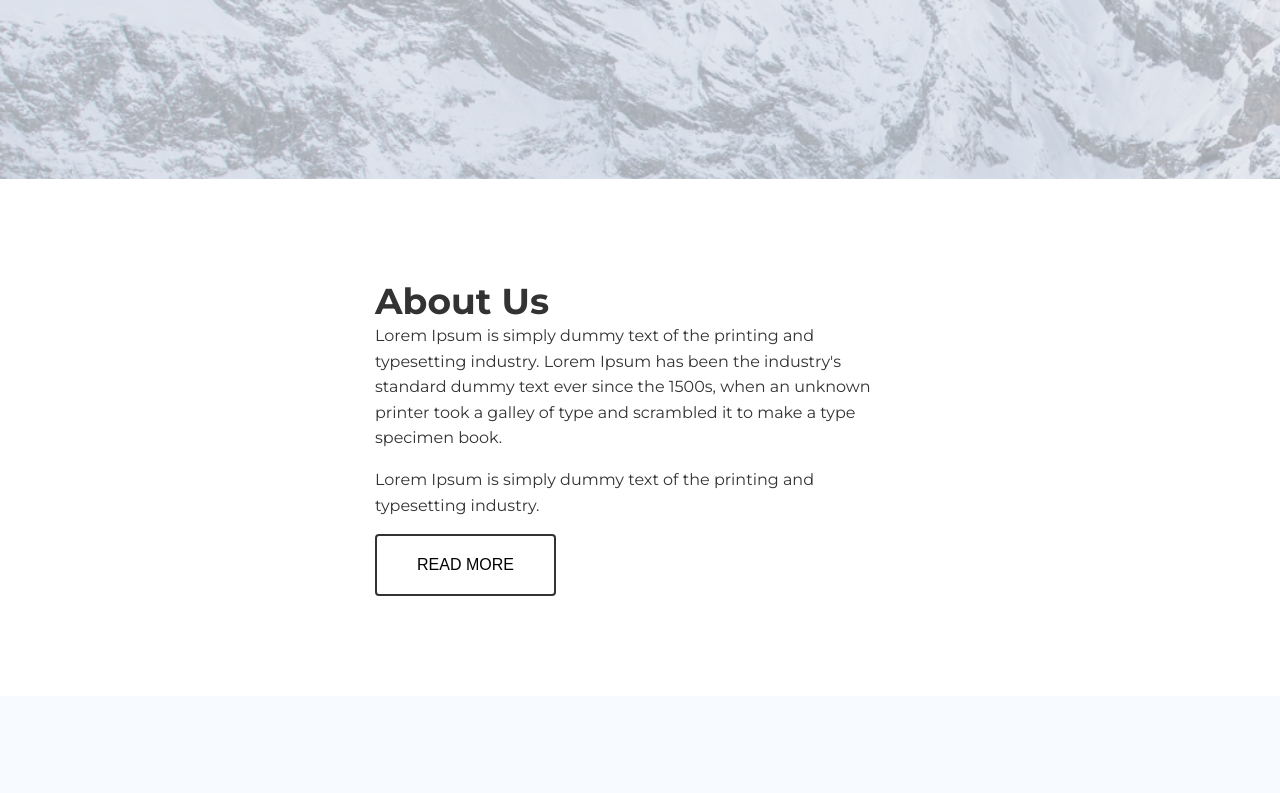
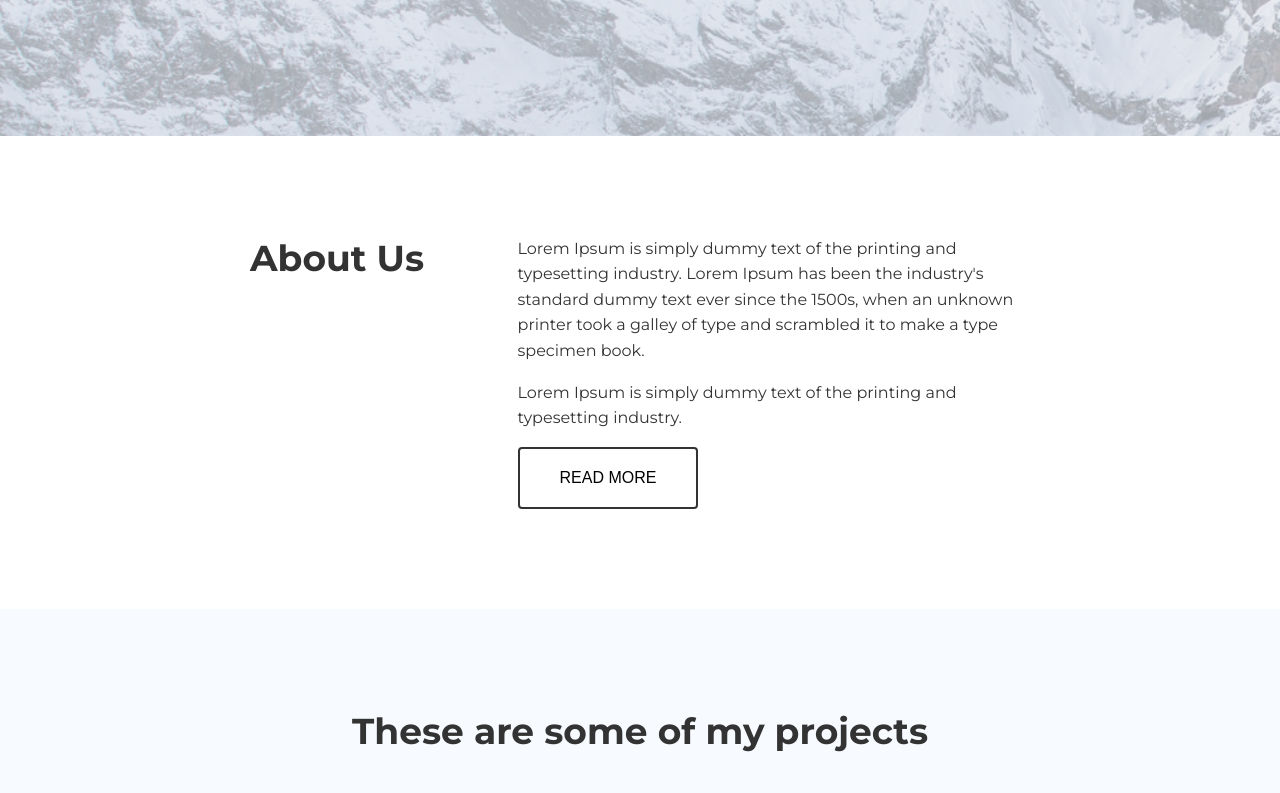
Before and after one commit to Rossnhi/Portfolio-Sample, a plain HTML site: page index.html in a window 1280 px wide. Shown: the part 880-1673 px from the top of the page. Drawn offline with Linux system fonts and the light colour scheme.

Commit message:
change px to viewport units

```diff
--- a/style.css
+++ b/style.css
@@ -1,6 +1,6 @@
 :root {
-	--container-width: 1170px ;
-	--container-horizontal-padding: 375px;
+	--container-width: 60.9375vw;
+	--container-horizontal-padding: 19.53125vw;
 }
 
 html {
@@ -55,7 +55,7 @@ header {
 	vertical-align: top;
 	list-style-type: none;
 	margin: 0px;
-	padding: 65px 0px 65px 0px;
+	padding: min(3.385417vw, 65px) 0px min(3.385417vw, 65px) 0px;
 }
 
 .container__menu-items {
@@ -119,15 +119,15 @@ header {
 }
 
 .about__container {
-	max-width: var(--container-width);
 	padding: 100px var(--container-horizontal-padding) 100px var(--container-horizontal-padding);
 	margin: auto;
+	max-width: 1170px;
 }
 
 .about__heading {
 	display: inline-block;
 	vertical-align: top;
-	padding: 0px 220px 0px 0px;
+	padding: 0px min(calc(20.572917vw - 174.067px), 220px) 20px 0px;
 	margin: 0px;
 	font-size: 36px;
 	font-weight: 600;
@@ -136,6 +136,7 @@ header {
 .about__description {
 	display: inline-block;
 	vertical-align: top;
+	width: 40vw;
 	max-width: 771px;
 }
 
```
